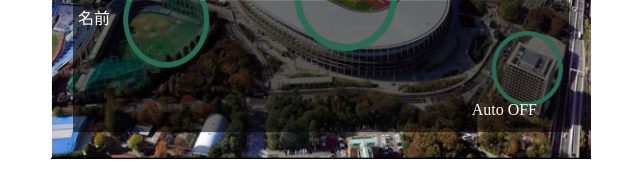
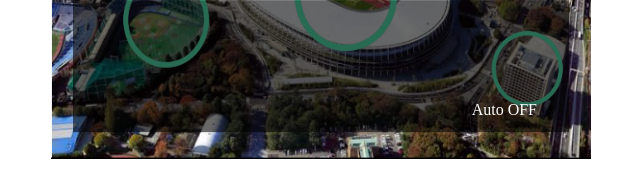
Before and after one commit to illionillion/RagnarokApples, a plain HTML site: page test1/index.html in a window 1280 px wide. Shown: the part 256-431 px from the top of the page, 319-959 px from the left. Drawn offline with Linux system fonts and the light colour scheme.

```diff
--- a/test1/index.html
+++ b/test1/index.html
@@ -28,7 +28,7 @@
                 <div id="autocheck"></div>
                 <div id="dialogue">
                     <!-- テキスト描画 -->
-                    <div id="dialogue-name-area">名前</div>
+                    <div id="dialogue-name-area"></div>
                     <div id="dialogue-text-area"></div>
                 </div>
             </div>
```
